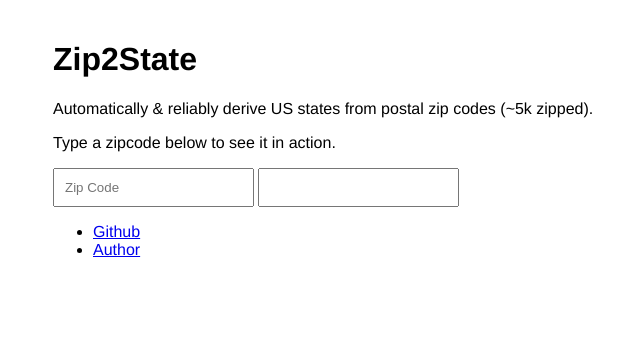
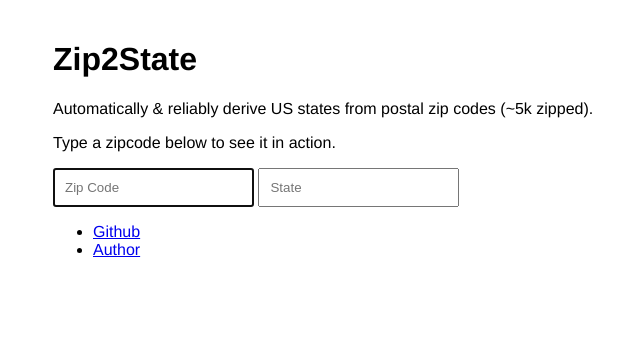
Before and after one commit to Meandmybadself/zip2state, a website built with Parcel: page src/index.html in a window 1280 px wide. Shown: the whole page, without its empty margins (247-887 px from the left). Built offline with nearby package versions, Linux system fonts and the light colour scheme.

Commit message:
Updates public-url

```diff
--- a/src/index.html
+++ b/src/index.html
@@ -29,8 +29,8 @@
         <p>Automatically & reliably derive US states from postal zip codes (~5k zipped).</p>
         <p>Type a zipcode below to see it in action.</p>
         <form>
-            <input type="text" name="zip" id="zip" placeholder="Zip Code"/>
-            <input type="text" name="state" id="state"/>
+            <input type="text" name="zip" id="zip" placeholder="Zip Code" autofocus/>
+            <input type="text" name="state" id="state" placeholder="State"/>
         </form>
         <ul>
             <li>
```
Also changed, not shown: index.html (+1 -1 lines).
